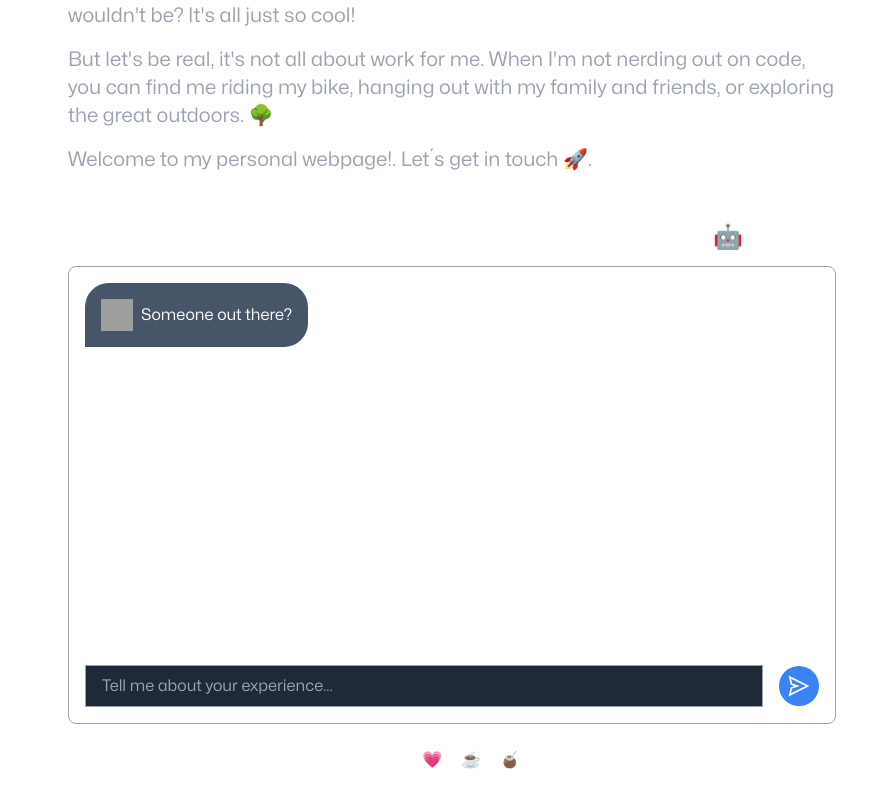
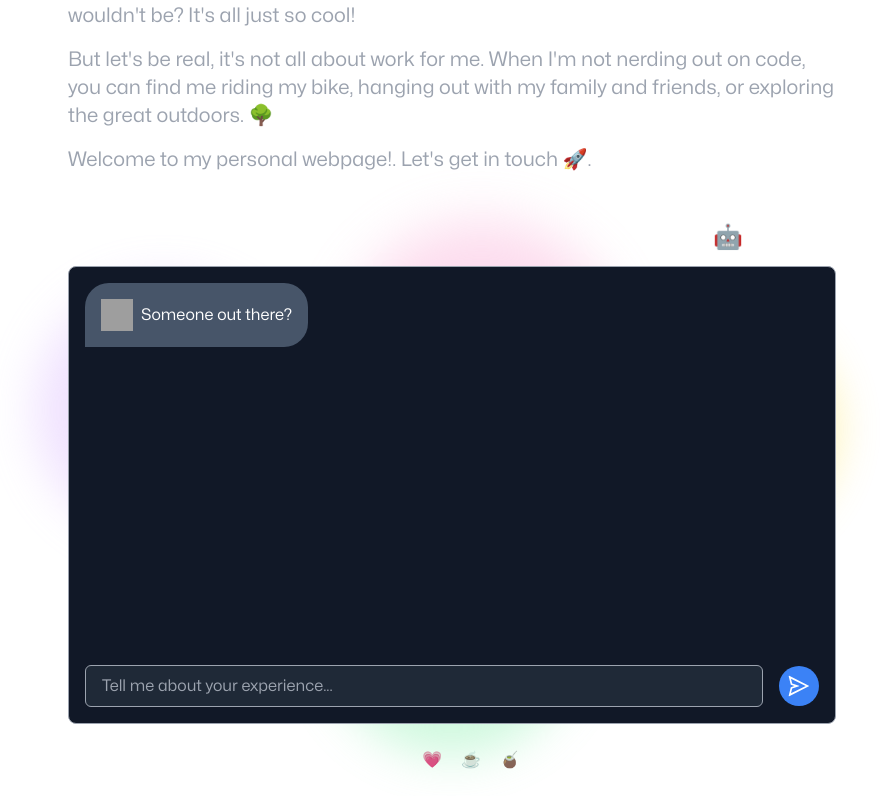
Before and after one commit to maxiCalderonBuono/Portfolio, a Next.js app: page / in a window 1280 px wide. Shown: the part 442-1238 px from the top of the page, without its empty margins (188-1074 px from the left). Built offline with nearby package versions, Linux system fonts and the light colour scheme; grey boxes are pictures that could not be loaded.

Commit message:
feat: added blob animation

```diff
--- a/components/ChatBot.tsx
+++ b/components/ChatBot.tsx
@@ -122,10 +122,14 @@ export const ChatBot = ({ initialMessage }: Props) => {
   }, [messages]);
 
   return (
-    <section>
-      <div className="relative p-4 border border-gray-400 rounded-lg">
+    <section className="relative ">
+      <div className="absolute left-auto w-64 h-64 bg-purple-300 rounded-full opacity-40 top-4 md:-left-0 lg:-left-8 filter blur-xl animate-blob"></div>
+      <div className="absolute left-0 right-0 w-64 h-64 m-auto bg-yellow-300 rounded-full sm:left-64 opacity-40 top-4 md:right-10 lg:-right-8 md:left-auto filter blur-xl animate-blob animation-delay-2000"></div>
+      <div className="absolute left-0 w-64 h-64 bg-pink-300 rounded-full opacity-40 md:left-64 md:top-4 -bottom-10 filter blur-xl animate-blob animation-delay-4000"></div>
+      <div className="absolute w-64 h-64 bg-green-300 rounded-full right-8 opacity-40 -bottom-8 lg:left-64 filter blur-xl animate-blob"></div>
+      <div className="relative p-4 bg-gray-900 border border-gray-400 rounded-lg">
         <div
-          className="flex flex-col w-full gap-4 h-[350px] overflow-y-auto"
+          className="flex flex-col w-full gap-4 h-[350px] overflow-y-auto "
           ref={container}
         >
           {messages.map((message) => (
@@ -157,7 +161,7 @@ export const ChatBot = ({ initialMessage }: Props) => {
           onSubmit={handleSubmit}
         >
           <input
-            className="flex-1 px-4 py-2 mb-0 bg-gray-800 border border-gray-400"
+            className="flex-1 px-4 py-2 mb-0 bg-gray-800 border border-gray-400 rounded-md"
             type="text"
             autoComplete="off"
             placeholder="Tell me about your experience..."
--- a/components/utils/answers.tsx
+++ b/components/utils/answers.tsx
@@ -193,9 +193,9 @@ export const ANSWERS = {
           <li className="m-0"> 2- Are you looking for new opportunities?</li>
           <li className="m-0"> 3 -Which technologies do you know?</li>
         </ul>
-        <div className="flex flex-col items-center gap-2 mt-2 md:flex-row">
+        <div className="flex flex-col gap-2 mt-2 md:flex-row">
           <span>Do you wanna try? Type any number of that options</span>
-          <div className="flex gap-2">
+          <div className="flex justify-center gap-2">
             <div className="flex items-center justify-center w-6 h-6 bg-teal-400 rounded-full">
               1
             </div>
--- a/package.json
+++ b/package.json
@@ -11,6 +11,7 @@
     "react": "17.0.2",
     "react-dom": "17.0.2",
     "react-icons": "^4.7.1",
+    "react-rough-notation": "^1.0.3",
     "react-spinners": "^0.13.8"
   },
   "devDependencies": {
--- a/pages/index.js
+++ b/pages/index.js
@@ -1,8 +1,8 @@
-import Head from "next/head";
 import Script from "next/script";
 import Layout from "../components/layout";
 import { ChatBot } from "../components/ChatBot";
 import Card from "../components/Card";
+import { RoughNotation, RoughNotationGroup } from "react-rough-notation";
 
 export default function Home() {
   return (
@@ -53,7 +53,7 @@ export default function Home() {
             nerding out on code, you can find me riding my bike, hanging out
             with my family and friends, or exploring the great outdoors. 🌳
           </p>
-          <p>Welcome to my personal webpage!. Let´s get in touch 🚀.</p>
+          <p>Welcome to my personal webpage!. Let's get in touch 🚀.</p>
         </article>
       </section>
       <section className="mt-12">
--- a/styles/global.css
+++ b/styles/global.css
@@ -9,6 +9,15 @@
   font-display: swap;
 }
 
+@layer utilities {
+  .animation-delay-2000 {
+    animation-delay: 2s;
+  }
+  .animation-delay-4000 {
+    animation-delay: 4s;
+  }
+}
+
 html {
   font-family: Mona;
 }
--- a/tailwind.config.js
+++ b/tailwind.config.js
@@ -10,7 +10,27 @@ module.exports = {
   ],
   darmode: "media",
   theme: {
-    extend: {},
+    extend: {
+      animation: {
+        blob: "blob 6s infinite",
+      },
+      keyframes: {
+        blob: {
+          "0%": {
+            transform: " translate(0px, 0px) scale(1)",
+          },
+          "33%": {
+            transform: "translate(30px, -50px) scale(1.1)",
+          },
+          "66%": {
+            transform: "translate(-20px, 20px) scale(0.9)",
+          },
+          "100%": {
+            transform: "translate(0px, 0px) scale(1)",
+          },
+        },
+      },
+    },
   },
   plugins: [],
 };
```
Also changed, not shown: 1 other file (tests, documents, lock files or other folders).
